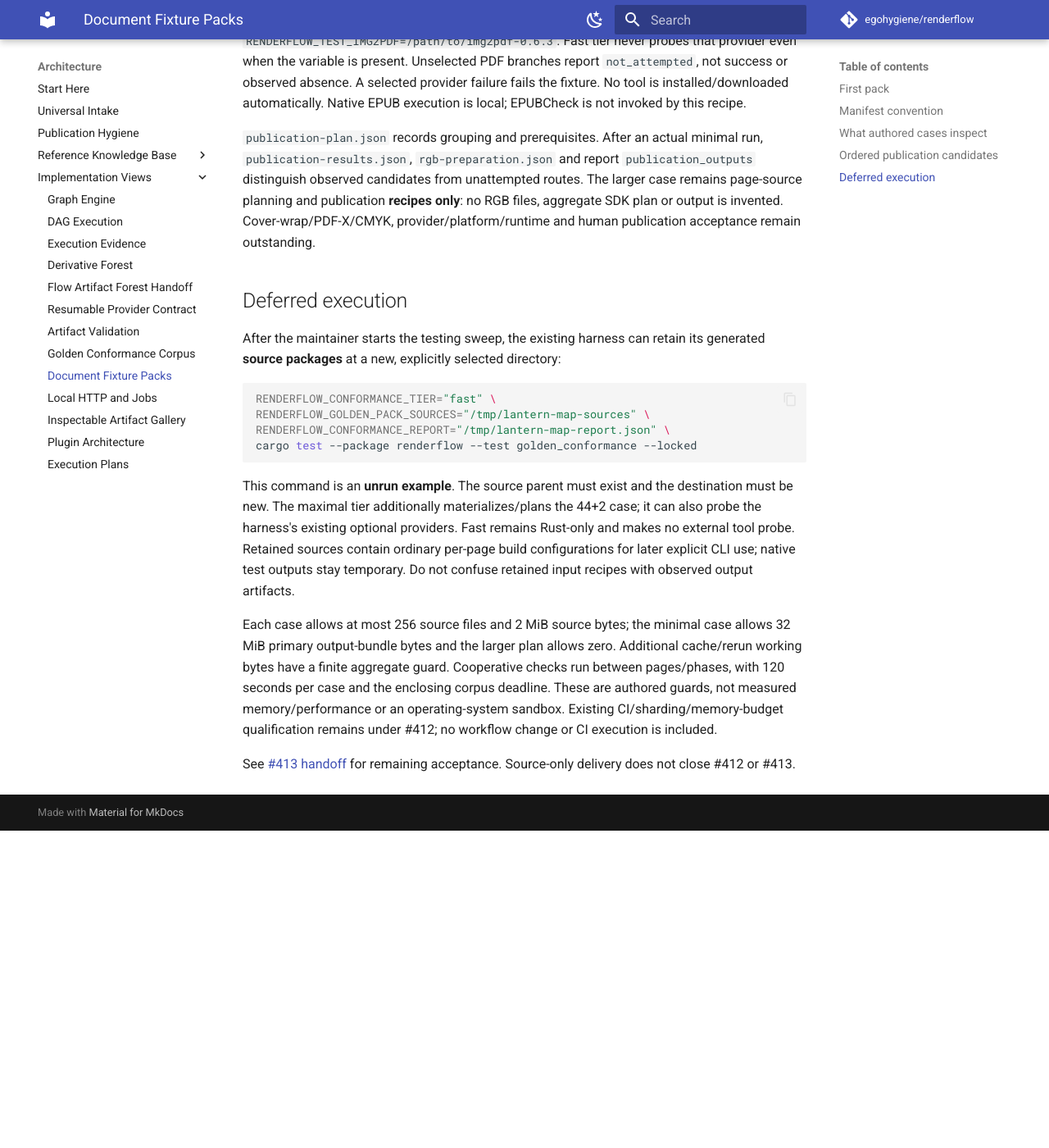
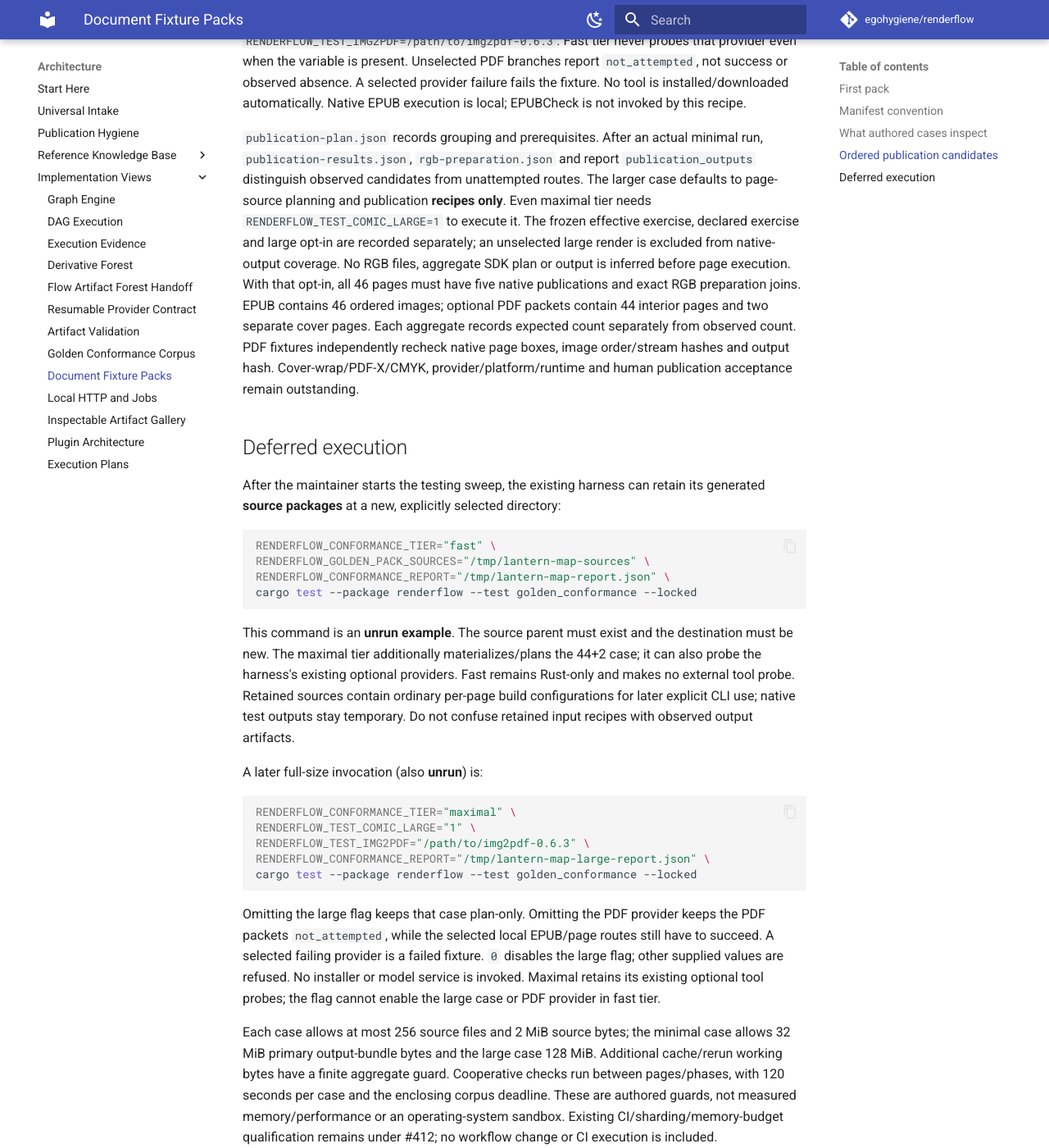
Before and after one commit to egohygiene/renderflow, an MkDocs documentation site: the page built from docs/document-fixture-packs.md, in a window 1280 px wide and 1400 px high, scrolled down 3513 px. Shown: the whole window at 82% size. Built offline with MkDocs 1.6.1 and Material for MkDocs 9.7.7, drawn with Linux system fonts in a browser that asks for light colours; comment, search, counter and statistics services are not loaded; the version menu is left out; before the commit the page ends 4526 px from its top, so only the background shows below that; some of the changed text lies outside the part shown.

Commit message:
[skip ci] Extend the comic fixture to explicit full-size aggregate runs

````diff
--- a/docs/document-fixture-packs.md
+++ b/docs/document-fixture-packs.md
@@ -20,7 +20,7 @@ customer data, generated service image or actual approval record is copied.
 | Case | Tier | Source model | Selected exercise |
 | --- | --- | --- | --- |
 | `minimal` | `fast` | Two interior pages plus front/back cover pages | Five per-page candidates, explicit RGB preparation, ordered fixed-layout EPUB, inspections and negative gates; PDF packets opt in separately |
-| `publication-44` | `maximal` | 44 ordered interior pages and a separate two-page cover group | Source materialization and planning only; zero rendered publications |
+| `publication-44` | `maximal` | 44 ordered interior pages and a separate two-page cover group | Planning by default; explicit large-run opt-in renders all 46 pages and ordered aggregates |
 
 Both cases use one pinned geometric recipe, seed zero, 100 × 140 mm canvas and
 127 DPI preview settings, yielding exact 500 × 700 pixel canvases. This explicit
@@ -138,8 +138,16 @@ execution is local; EPUBCheck is not invoked by this recipe.
 `publication-plan.json` records grouping and prerequisites. After an actual
 minimal run, `publication-results.json`, `rgb-preparation.json` and report
 `publication_outputs` distinguish observed candidates from unattempted routes.
-The larger case remains page-source planning and publication **recipes only**:
-no RGB files, aggregate SDK plan or output is invented. Cover-wrap/PDF-X/CMYK,
+The larger case defaults to page-source planning and publication **recipes
+only**. Even maximal tier needs `RENDERFLOW_TEST_COMIC_LARGE=1` to execute it.
+The frozen effective exercise, declared exercise and large opt-in are recorded
+separately; an unselected large render is excluded from native-output coverage.
+No RGB files, aggregate SDK plan or output is inferred before page execution.
+With that opt-in, all 46 pages must have five native publications and exact RGB
+preparation joins. EPUB contains 46 ordered images; optional PDF packets contain
+44 interior pages and two separate cover pages. Each aggregate records expected
+count separately from observed count. PDF fixtures independently recheck native
+page boxes, image order/stream hashes and output hash. Cover-wrap/PDF-X/CMYK,
 provider/platform/runtime and human publication acceptance remain outstanding.
 
 ## Deferred execution
@@ -162,8 +170,25 @@ ordinary per-page build configurations for later explicit CLI use; native test
 outputs stay temporary. Do not confuse retained input recipes with observed
 output artifacts.
 
+A later full-size invocation (also **unrun**) is:
+
+```bash
+RENDERFLOW_CONFORMANCE_TIER="maximal" \
+RENDERFLOW_TEST_COMIC_LARGE="1" \
+RENDERFLOW_TEST_IMG2PDF="/path/to/img2pdf-0.6.3" \
+RENDERFLOW_CONFORMANCE_REPORT="/tmp/lantern-map-large-report.json" \
+cargo test --package renderflow --test golden_conformance --locked
+```
+
+Omitting the large flag keeps that case plan-only. Omitting the PDF provider
+keeps the PDF packets `not_attempted`, while the selected local EPUB/page routes
+still have to succeed. A selected failing provider is a failed fixture. `0`
+disables the large flag; other supplied values are refused. No installer or
+model service is invoked. Maximal retains its existing optional tool probes;
+the flag cannot enable the large case or PDF provider in fast tier.
+
 Each case allows at most 256 source files and 2 MiB source bytes; the minimal
-case allows 32 MiB primary output-bundle bytes and the larger plan allows zero.
+case allows 32 MiB primary output-bundle bytes and the large case 128 MiB.
 Additional cache/rerun working bytes have a finite aggregate guard. Cooperative
 checks run between pages/phases, with 120 seconds per case and the enclosing
 corpus deadline. These are authored guards, not measured memory/performance or
@@ -172,3 +197,7 @@ remains under #412; no workflow change or CI execution is included.
 
 See [#413 handoff](work/413/HANDOFF.md) for remaining acceptance. Source-only
 delivery does not close #412 or #413.
+
+The [large-case source handoff](work/413/LARGE_CASE.md) records the five new
+authored/unrun selection/grouping/absence/capture/budget cases. No generation,
+inspection, tests, build, schema, provider or CI execution occurred in this sprint.
````
Also changed, not shown: other parts of docs/document-fixture-packs.md (+2 -2 lines), ROADMAP.md (+11 -0 lines), docs/work/413/LARGE_CASE.md (added, +50 -0 lines), 5 other files.
